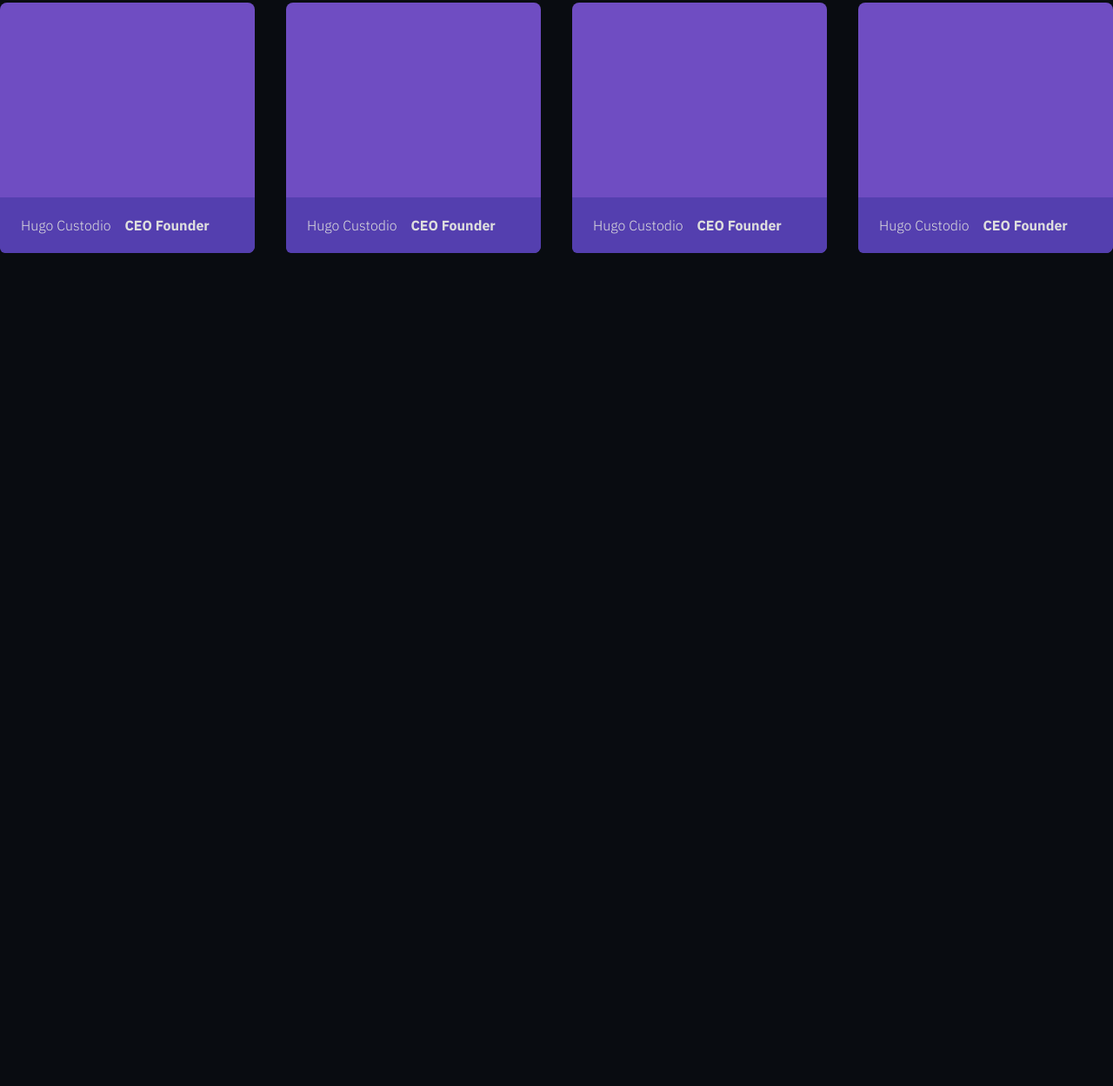
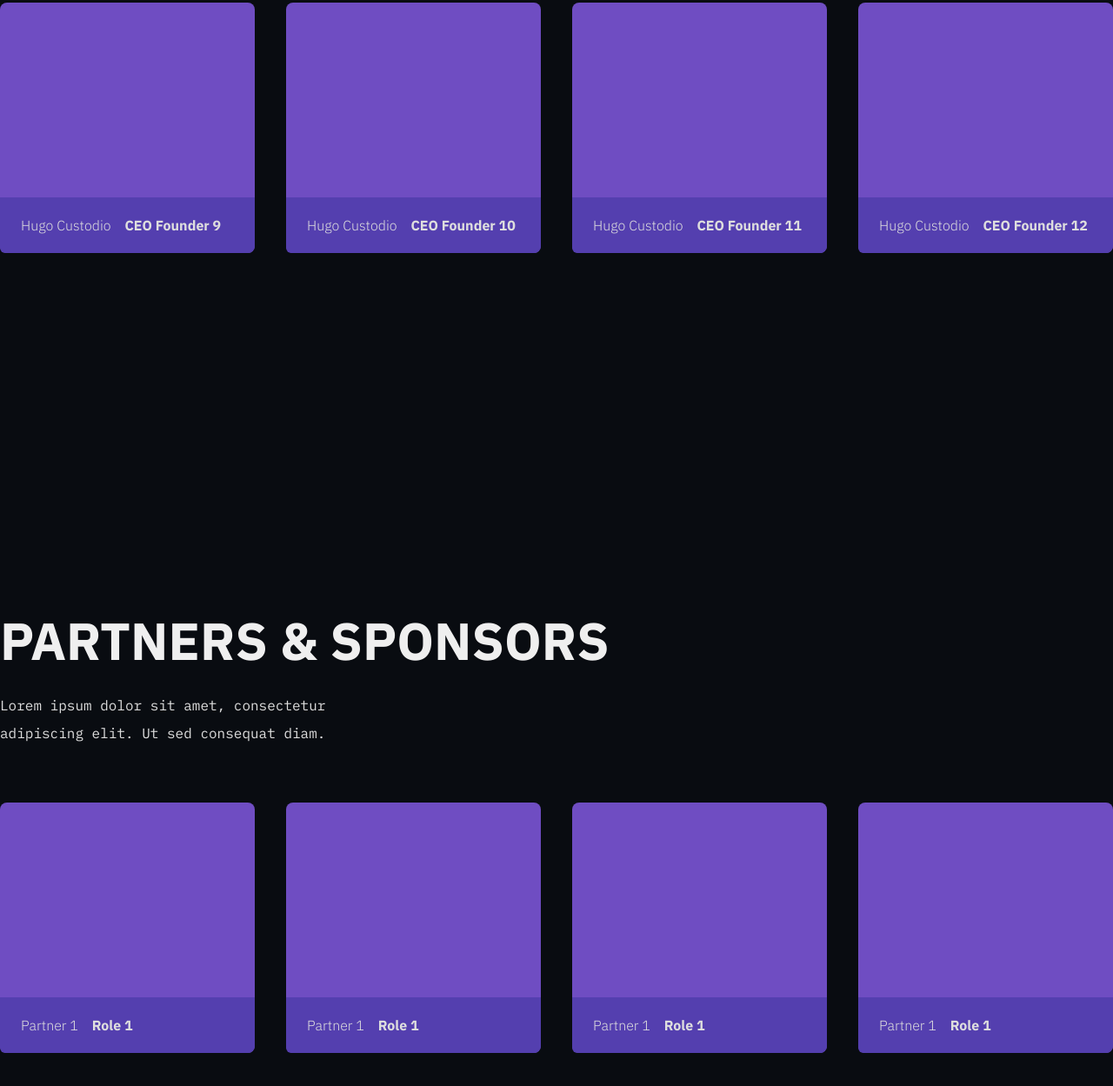
Before and after one commit to k4lu-0p/crypto-animals, a website built with Parcel: page src/index.html in a window 1280 px wide. Shown: the part 5069-6318 px from the top of the page at 87% size. Before the commit the page ends 5568 px from the top, so only its background shows below. Built offline with nearby package versions, Linux system fonts and the light colour scheme; files whose address does not match are found by name; a web font is replaced by a local one.

Commit message:
add partner & sponsors section

```diff
--- a/src/index.html
+++ b/src/index.html
@@ -265,8 +265,26 @@
                     <div class="bg-purple-10 rounded-lg relative h-72 mx-2 lg:mx-0">
                         <img :src="member.image" class="bottom-12 absolute" alt="">
                         <p class="px-6 py-4 bg-purple-20 font-sans rounded-bl-md rounded-br-lg absolute left-0 right-0 bottom-0">
-                            <span class="font-light pr-3">Hugo Custodio</span>
-                            <span class="font-bold">CEO Founder</span>
+                            <span class="font-light pr-3" x-text="member.name"></span>
+                            <span class="font-bold" x-text="member.job"></span>
+                        </p>
+                    </div>
+                </template>
+            </div>
+        </section>
+
+         <!-- // Partners & sponsors -->
+         <section x-data="partnersGrid" class="lg:py-52 min-h-screen container mx-auto">
+            <h2 class="pb-7 text-center lg:text-left">partners & sponsors</h2>
+            <p class="lg:w-1/3 pb-16 mx-2 lg:mx-0">Lorem ipsum dolor sit amet, consectetur adipiscing elit. Ut sed consequat diam.</p>
+            <div class="grid grid-cols-1 md:grid-cols-2 lg:grid-cols-4 gap-9">
+                <template x-for="partner in partners">
+                    <!-- team card -->
+                    <div class="bg-purple-10 rounded-lg relative h-72 mx-2 lg:mx-0">
+                        <img :src="partner.image" class="bottom-12 absolute" alt="">
+                        <p class="px-6 py-4 bg-purple-20 font-sans rounded-bl-md rounded-br-lg absolute left-0 right-0 bottom-0">
+                            <span class="font-light pr-3" x-text="partner.name"></span>
+                            <span class="font-bold" x-text="partner.role"></span>
                         </p>
                     </div>
                 </template>
--- a/src/js/app.js
+++ b/src/js/app.js
@@ -1,6 +1,7 @@
 import Alpine from 'alpinejs'
 import animalImages from '../img/animals/*.png';
 import memberImages from '../img/members/*.png';
+import partnerImages from '../img/partners/*.png';
 
 window.Alpine = Alpine;
 
@@ -107,9 +108,21 @@ function teamGrid() {
     }
 }
 
+function partnersGrid() {
+    return {
+        partners: [
+            { name: 'Partner 1', role: 'Role 1', image: partnerImages.hugo },
+            { name: 'Partner 1', role: 'Role 1', image: partnerImages.hugo },
+            { name: 'Partner 1', role: 'Role 1', image: partnerImages.hugo },
+            { name: 'Partner 1', role: 'Role 1', image: partnerImages.hugo },
+        ]
+    }
+}
+
 window.missions = missions;
 window.mobileMenu = mobileMenu;
 window.showcaseSlider = showcaseSlider;
 window.teamGrid = teamGrid;
+window.partnersGrid = partnersGrid;
 
 Alpine.start();
```
Also changed, not shown: src/img/partners/hugo.png (added).
